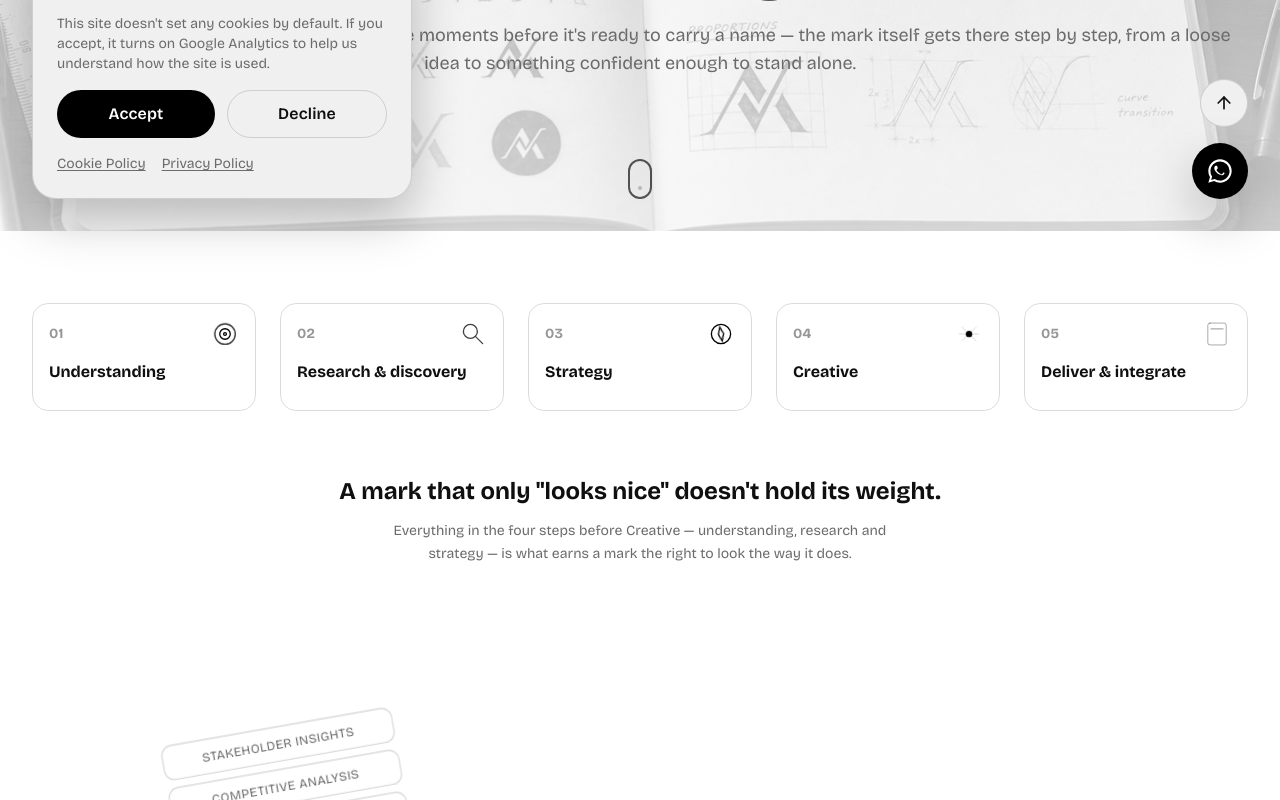
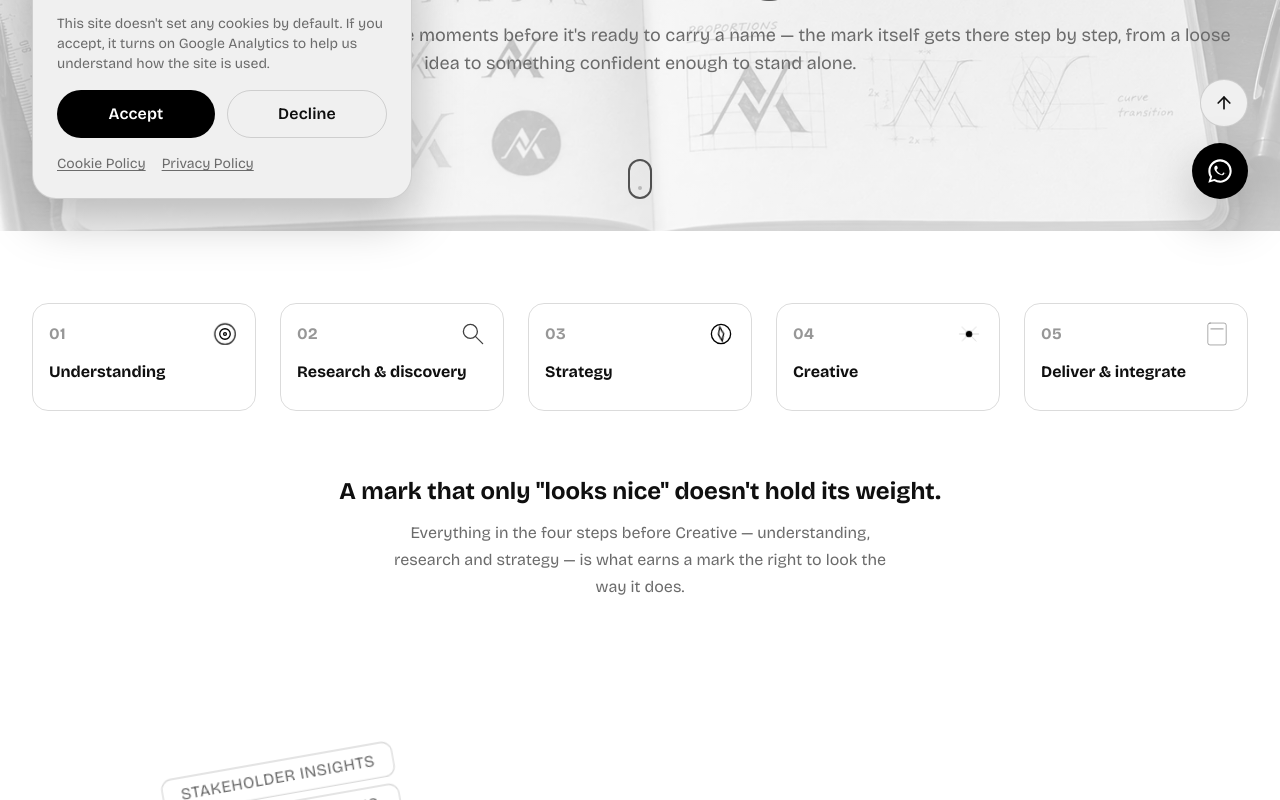
Before and after one commit to contactillustlab-netizen/maria-magdalena-portfolio, a React (Vite) app: page /design/branding in a window 1280 px wide. Shown: the part 569-1369 px from the top of the page. Built offline with nearby package versions, Linux system fonts and the light colour scheme.

Commit message:
Bump BrandProcess text below 16px up to the established typescale
Numeral, card body text, detail text, payoff text, pill labels and the
balance caption were all sitting at 14px (or, for the pill labels, an
untokenized 12.5px). Moved each to the nearest 16px token instead of
introducing new sizes.

```diff
--- a/src/styles/global.css
+++ b/src/styles/global.css
@@ -769,17 +769,17 @@ body[data-theme="design"] .scroll-gallery__cta--overlay { color: #0f0f0f; }
   outline: none;
 }
 .brand-process__col-head { display: flex; align-items: center; justify-content: space-between; gap: .75rem; margin: 0 0 .75rem; }
-.brand-process__col-numeral { margin: 0; font-size: var(--text-title-sm); line-height: var(--leading-title-sm); font-weight: 700; color: var(--color-muted); opacity: .7; letter-spacing: .02em; }
+.brand-process__col-numeral { margin: 0; font-size: var(--text-title-md); line-height: var(--leading-title-md); font-weight: 700; color: var(--color-muted); opacity: .7; letter-spacing: .02em; }
 .brand-process__col-icon { display: block; width: 28px; height: 28px; flex-shrink: 0; }
 .brand-process__col-title { margin: 0 0 .6rem; font-size: var(--text-title-md); line-height: var(--leading-title-md); font-family: var(--font-family-primary); font-weight: 700; }
-.brand-process__col-text { margin: 0; color: var(--color-muted); font-size: var(--text-body-md); line-height: var(--leading-body-md); }
+.brand-process__col-text { margin: 0; color: var(--color-muted); font-size: var(--text-body-lg); line-height: var(--leading-body-lg); }
 .brand-process__col-explain { max-height: 0; opacity: 0; overflow: hidden; margin-top: 0; transition: max-height 320ms ease, opacity 220ms ease, margin-top 320ms ease; }
 .brand-process__col:hover .brand-process__col-explain, .brand-process__col:focus-visible .brand-process__col-explain {
   max-height: 400px; opacity: 1; margin-top: .75rem;
 }
 .brand-process__col-detail {
   margin: .85rem 0 0; padding-top: .85rem; border-top: 1px solid var(--color-border);
-  font-size: var(--text-label-lg); line-height: var(--leading-label-lg); color: var(--color-muted);
+  font-size: var(--text-body-lg); line-height: var(--leading-body-lg); color: var(--color-muted);
 }
 @media (max-width: 1024px) {
   .brand-process__col-explain { max-height: none; opacity: 1; overflow: visible; margin-top: .75rem; }
@@ -808,10 +808,10 @@ body[data-theme="design"] .scroll-gallery__cta--overlay { color: #0f0f0f; }
 }
 .brand-process__payoff.is-visible { opacity: 1; transform: translateY(0); }
 .brand-process__payoff-heading { margin: 0 auto .75rem; font-size: var(--text-headline-sm); line-height: var(--leading-headline-sm); font-family: var(--font-family-primary); max-width: 640px; }
-.brand-process__payoff-text { margin: 0 auto 2.5rem; max-width: 520px; color: var(--color-muted); font-size: var(--text-body-md); line-height: 1.7; }
+.brand-process__payoff-text { margin: 0 auto 2.5rem; max-width: 520px; color: var(--color-muted); font-size: var(--text-body-lg); line-height: 1.7; }
 .brand-process__balance-svg { width: 100%; height: auto; display: block; }
 .brand-process__pill rect { fill: var(--color-bg); stroke: var(--color-border); stroke-width: 1.3; }
-.brand-process__pill text { fill: var(--color-muted); font-size: 12.5px; letter-spacing: .03em; text-transform: uppercase; }
+.brand-process__pill text { fill: var(--color-muted); font-size: var(--text-label-md); letter-spacing: .03em; text-transform: uppercase; }
 .brand-process__pill--accent rect { stroke: var(--color-contrast); stroke-width: 1.6; }
 .brand-process__pill--accent text { fill: var(--color-contrast); font-weight: 700; }
 .brand-process__pill--ghost rect { fill: none; stroke-dasharray: 4 4; stroke: var(--color-muted); }
@@ -826,7 +826,7 @@ body[data-theme="design"] .scroll-gallery__cta--overlay { color: #0f0f0f; }
 @keyframes brandProcessPillIn { from { opacity: 0; transform: translateY(10px); } to { opacity: 1; transform: translateY(0); } }
 .brand-process__ghost-pill { transform-box: fill-box; transform-origin: center; animation: brandProcessGhostFloat 3.6s ease-in-out infinite; }
 @keyframes brandProcessGhostFloat { 0%, 100% { transform: translateY(0); } 50% { transform: translateY(-6px); } }
-.brand-process__balance-caption { font-size: var(--text-label-lg); letter-spacing: .12em; text-transform: uppercase; fill: var(--color-muted); }
+.brand-process__balance-caption { font-size: var(--text-label-md); letter-spacing: .12em; text-transform: uppercase; fill: var(--color-muted); }
 
 @media (prefers-reduced-motion: reduce) {
   .brand-process__ghost-pill { animation: none; opacity: .85; transform: none; }
```
